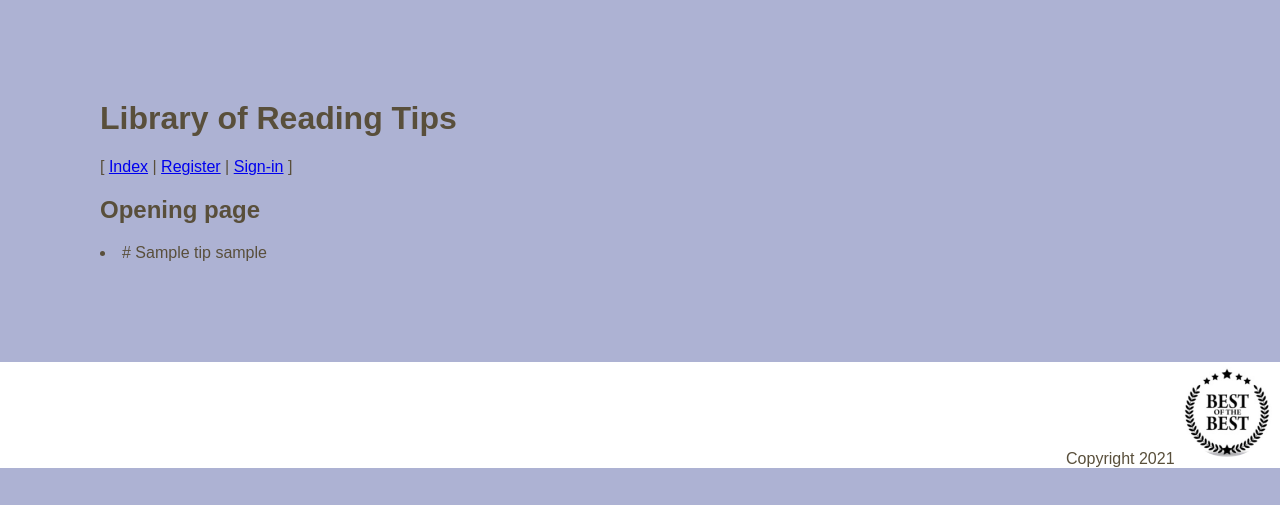
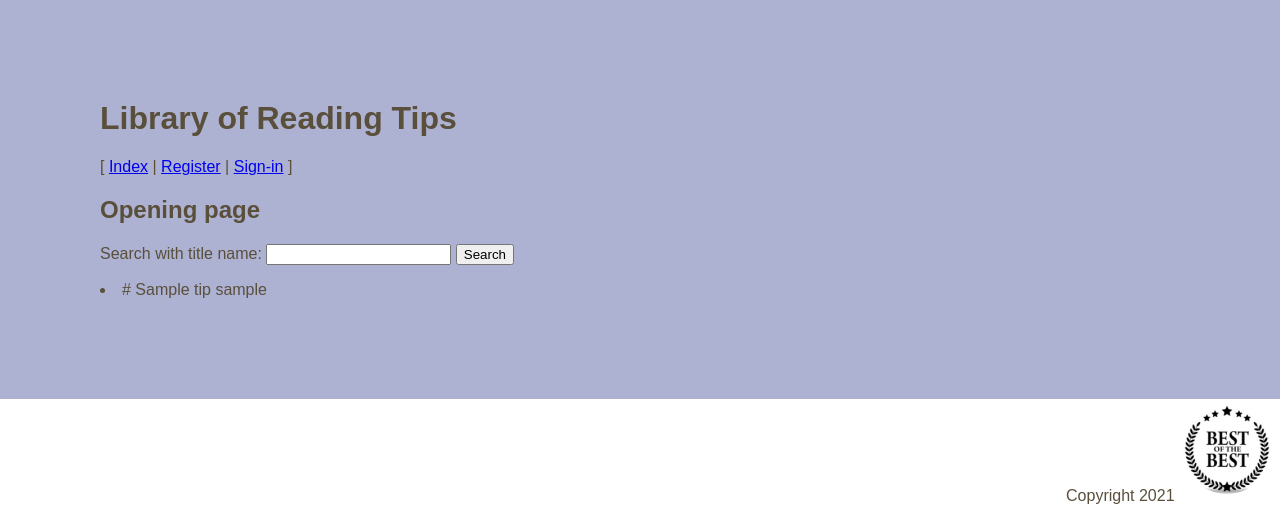
Before and after one commit to secnec/ohtu-miniprojekti-2021, a Flask app: page / in a window 1280 px wide. Shown: the top 505 px of the page. Run offline with Flask 2, Linux system fonts and the light colour scheme; tables that the repository leaves empty hold one stand-in row (values such as "Sample post").

Commit message:
Search function for front page implemented

```diff
--- a/src/routes.py
+++ b/src/routes.py
@@ -6,11 +6,30 @@ from werkzeug.security import check_password_hash, generate_password_hash
 from .models import Users, Tips
 
 
-@app.route("/")
+@app.route("/", methods=["get", "post"])
 def index():
-    tips = Tips.query.all()
-    return render_template("index.html", tips=tips)
+    alert = None
 
+    if request.method == "GET":
+        tips = Tips.query.all()
+        return render_template("index.html", tips=tips)
+
+    if request.method == "POST":
+        requested_title = request.form.get("searchtitle")
+        if len(requested_title) < 3:
+            alert = "Search text must be at least 3 characters long."
+            tips = Tips.query.all()
+            return render_template("index.html", tips=tips, alert=alert)
+
+        else:
+            sql_search = '%{}%'.format(requested_title.lower())
+            tips = Tips.query.filter(Tips.title.like(sql_search)).all()
+            if len(tips) == 0:
+                alert = f"No tip titles contain: {requested_title}"
+                tips = Tips.query.all()
+                return render_template("index.html", tips=tips, alert=alert)
+            else:
+                return render_template("index.html", tips=tips)
 
 @app.route("/register", methods=["get", "post"])
 def register():
--- a/templates/index.html
+++ b/templates/index.html
@@ -8,6 +8,21 @@ Opening page
 
 <h2>Opening page</h2>
 
+<form action="/" method ="POST">
+
+<p>
+    Search with title name: <input type="text" name="searchtitle" id="searchtitle">
+    <button type="submit"> Search
+    </button>
+
+</p>
+
+</form>
+
+{% if alert %}
+    <p class=error><strong>Error:</strong> {{ alert }}
+{% endif %}
+
 {% for tip in tips %}
 
 <li> {{ tip.url }} {{ tip.title }} {{ tip.username }} </li>
```
